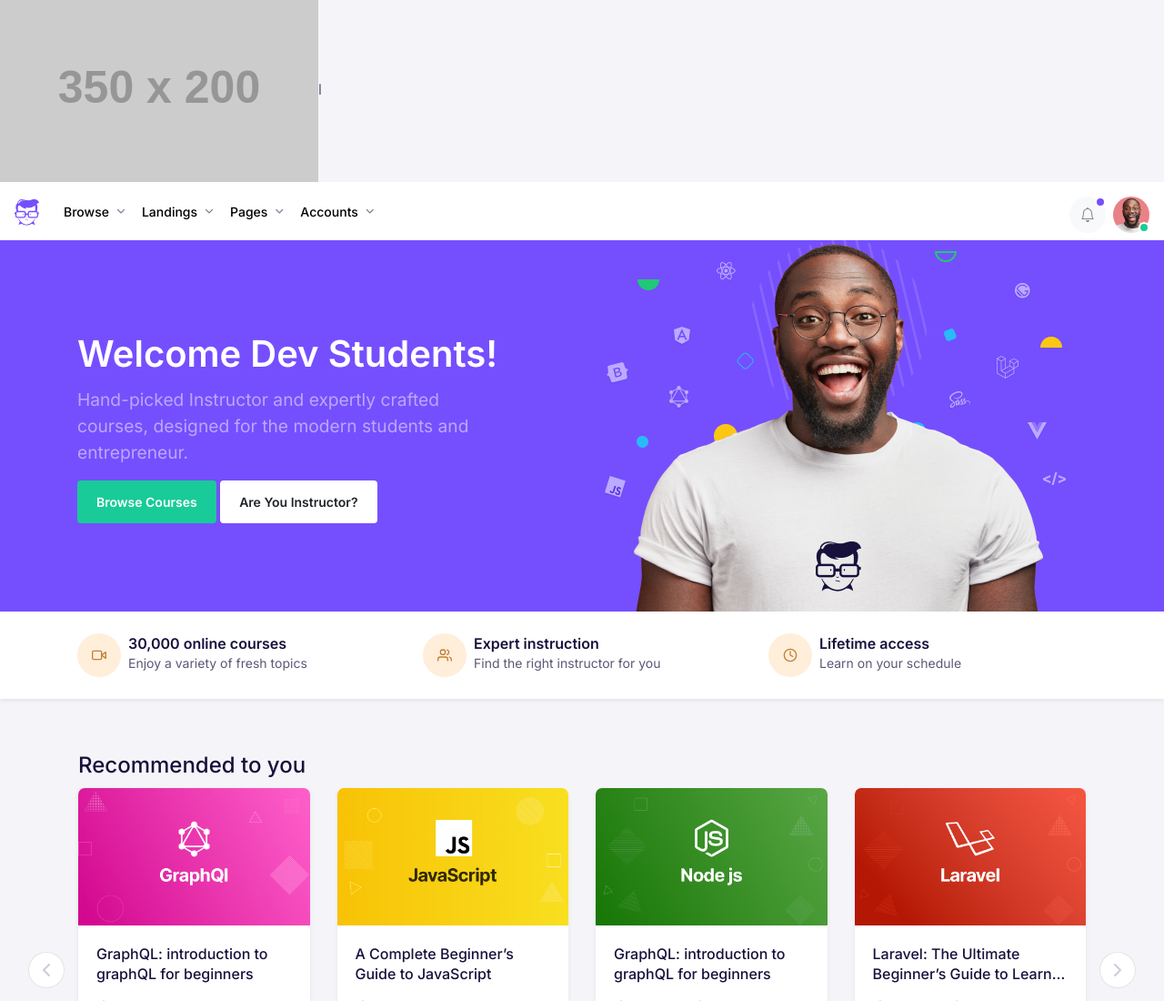
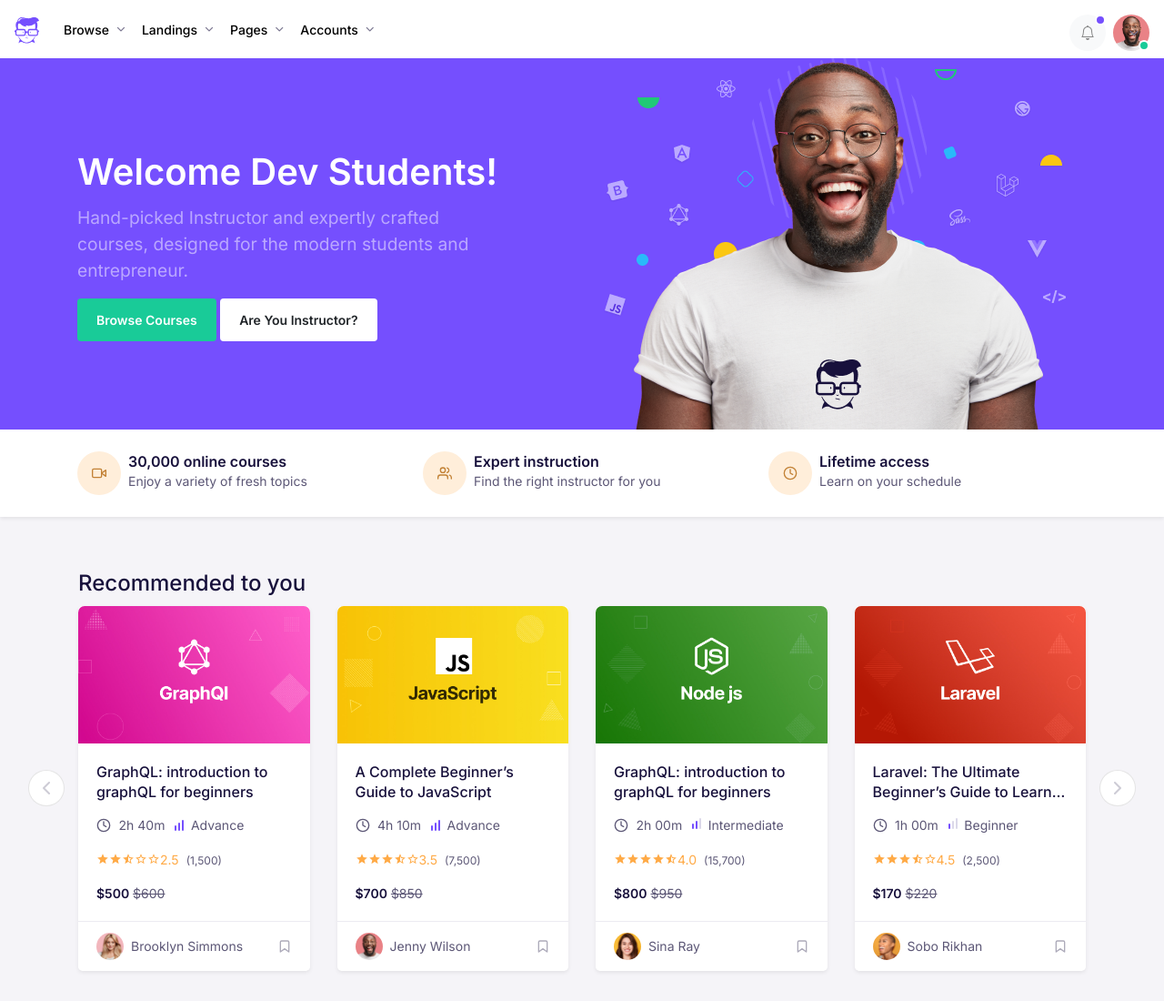
Before and after one commit to emanuelebellabarba/social-network, a plain HTML site: page index.html in a window 1280 px wide. Shown: the top 1100 px of the page at 91% size. Drawn offline with nearby package versions, Linux system fonts and the light colour scheme.

Commit message:
social network

```diff
--- a/index.html
+++ b/index.html
@@ -16,7 +16,6 @@
 </head>
 
 <body>
-    <img src="https://fakeimg.pl/350x200/?text=Hello">l
     <nav class="navbar navbar-expand-lg navbar-light bg-white py-2">
         <a class="navbar-brand" href="#"><img src="./assets/imgs/logo.svg" alt="logo"></a>
         <button class="navbar-toggler" type="button" data-toggle="collapse" data-target="#navbarSupportedContent"
```
